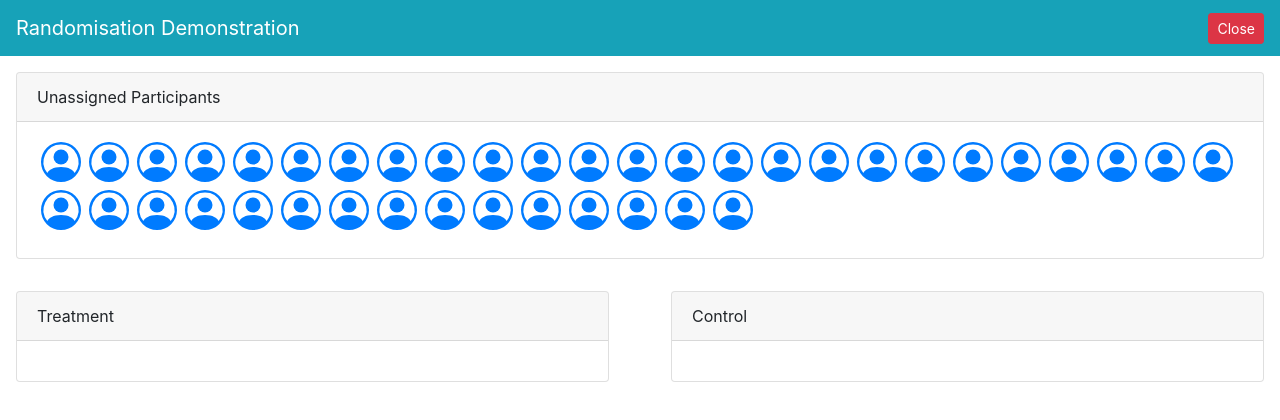
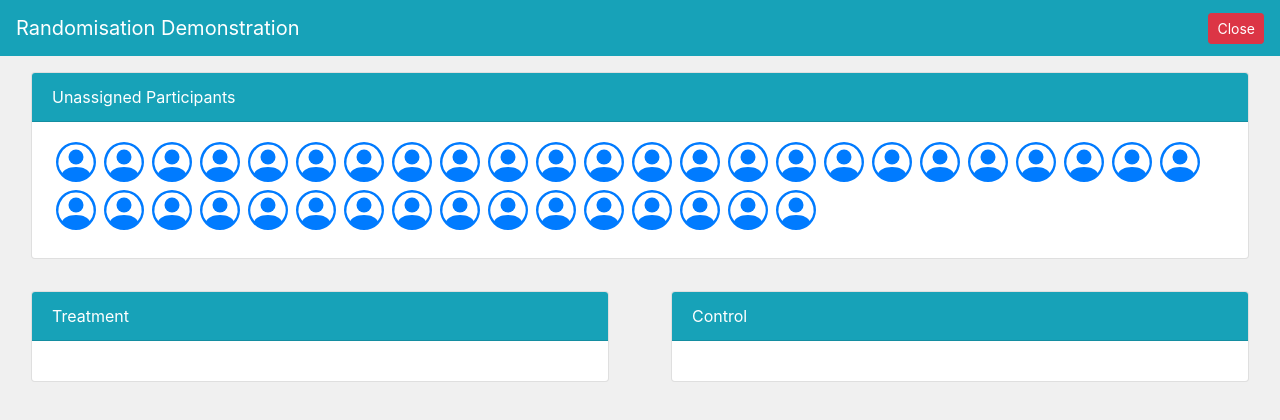
Before and after one commit to connorf25/randomization-visualization, a Vue app: page / in a window 1280 px wide. Both pictures are taken after a click on the button "Initialize". Shown: the top 420 px of the page. Built offline with nearby package versions, Linux system fonts and the light colour scheme.

Commit message:
style: Improved style

```diff
--- a/src/App.vue
+++ b/src/App.vue
@@ -76,4 +76,11 @@ export default {
 </script>
 
 <style>
+#app {
+	min-height: 100vh;
+	background-color: rgb(240, 240, 240);
+}
+.row {
+	margin: 0px !important;
+}
 </style>
--- a/src/components/BaseGroup.vue
+++ b/src/components/BaseGroup.vue
@@ -1,6 +1,6 @@
 <template>
 	<div class="p-3">
-		<b-card :header="label">
+		<b-card :header="label" header-bg-variant="info" header-text-variant="white">
 			<BaseParticipant
 				class="d-inline m-1"
 				v-for="(participant, index) in participants"
```
